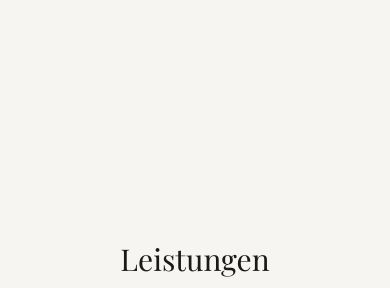
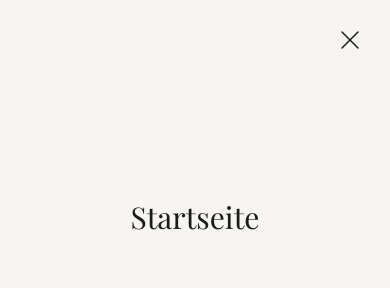
Before and after one commit to mittelsdorfkjell01-sys/Webseite_Zimmerei, a website: page index.html in a window 390 px wide. Both pictures are taken after a click on the button "Menü öffnen". Shown: the top 288 px of the page. Drawn offline with nearby package versions, Linux system fonts and the light colour scheme; grey boxes are pictures that could not be loaded; a web font is replaced by a local one.

Commit message:
Add: X-Schließen-Button und Startseite-Link im mobilen Menü

```diff
--- a/css/style.css
+++ b/css/style.css
@@ -274,6 +274,22 @@ body {
 }
 
 .mobile-menu a:hover {
+  color: var(--color-accent);
+}
+
+.mobile-close {
+  position: absolute;
+  top: 24px;
+  right: 24px;
+  background: none;
+  border: none;
+  cursor: pointer;
+  color: var(--color-text);
+  padding: 4px;
+  transition: color 0.2s ease;
+}
+
+.mobile-close:hover {
   color: var(--color-accent);
 }
 
--- a/index.html
+++ b/index.html
@@ -102,6 +102,13 @@
   </header>
 
   <nav class="mobile-menu" id="mobile-menu" aria-label="Mobile Navigation" aria-hidden="true">
+    <button class="mobile-close" id="mobile-close" aria-label="Menü schließen">
+      <svg width="24" height="24" viewBox="0 0 24 24" fill="none" stroke="currentColor" stroke-width="1.5" stroke-linecap="round">
+        <line x1="4" y1="4" x2="20" y2="20"/>
+        <line x1="20" y1="4" x2="4" y2="20"/>
+      </svg>
+    </button>
+    <a href="index.html" class="mobile-nav-link">Startseite</a>
     <a href="#leistungen" class="mobile-nav-link">Leistungen</a>
     <a href="#projekte"   class="mobile-nav-link">Projekte</a>
     <a href="#ueber-uns"  class="mobile-nav-link">Über uns</a>
@@ -470,7 +477,7 @@
         <div class="footer-contact">
           <p>Adolfstraße 51, 24105 Kiel<br>Schleswig-Holstein</p>
           <p><a href="tel:+494316475912">0431 647 59 12</a></p>
-          <p><a href="mailto:info@zimmerei-mittelsdorf.de">info@zimmerei-mittelsdorf.de</a></p>
+          <p><a href="mailto:zimmerei-mittelsdorf@t-online.de">zimmerei-mittelsdorf@t-online.de</a></p>
         </div>
       </div>
 
--- a/js/main.js
+++ b/js/main.js
@@ -7,8 +7,9 @@ if (nav) {
 }
 
 // Hamburger / mobile menu toggle
-const hamburger  = document.getElementById('hamburger');
-const mobileMenu = document.getElementById('mobile-menu');
+const hamburger   = document.getElementById('hamburger');
+const mobileMenu  = document.getElementById('mobile-menu');
+const mobileClose = document.getElementById('mobile-close');
 
 function toggleMenu(open) {
   if (!hamburger || !mobileMenu) return;
@@ -25,6 +26,10 @@ if (hamburger) {
   });
 }
 
+if (mobileClose) {
+  mobileClose.addEventListener('click', () => toggleMenu(false));
+}
+
 // Close mobile menu when any nav link or tel is tapped
 document.querySelectorAll('.mobile-nav-link, .mobile-tel').forEach(link => {
   link.addEventListener('click', () => toggleMenu(false));
```
